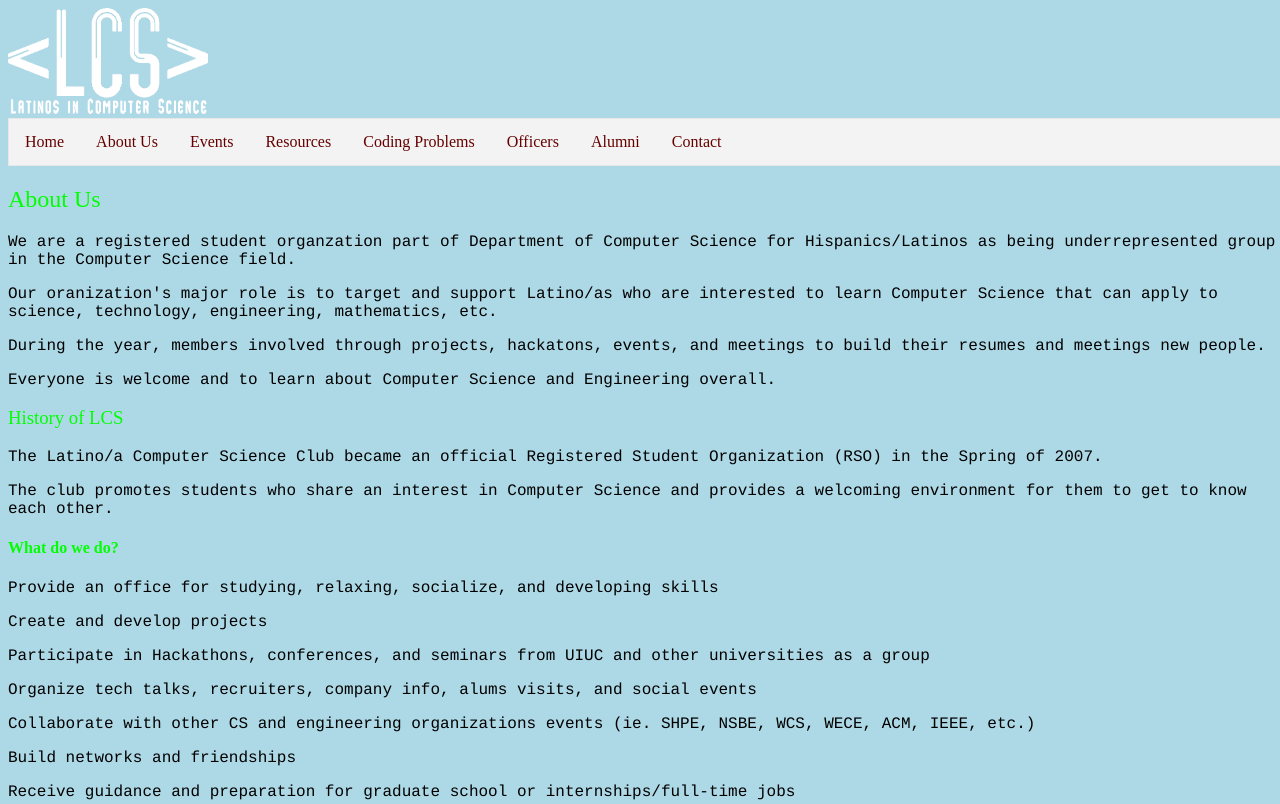
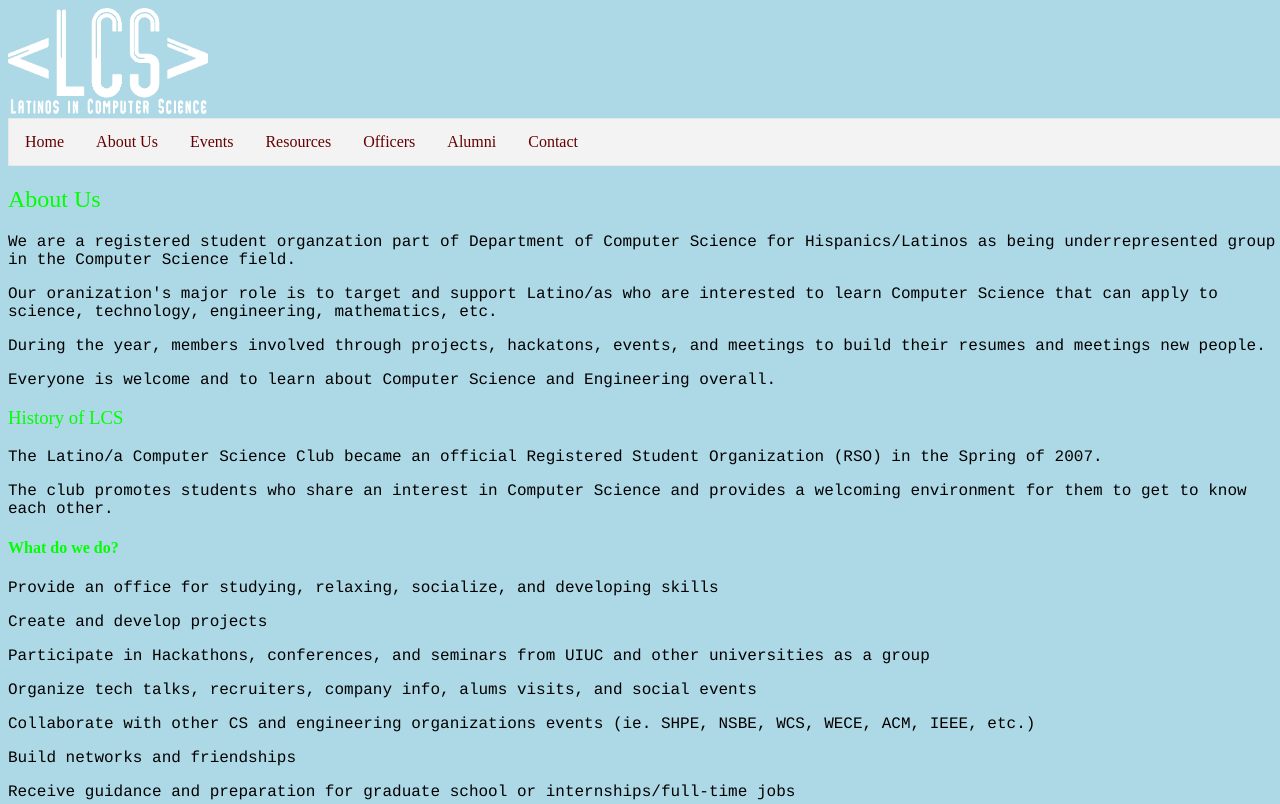
Before and after one commit to EriqLu/LCS-Website, a plain HTML site: page about_us.html in a window 1280 px wide. Shown: the top 804 px of the page. Drawn offline with Linux system fonts and the light colour scheme.

Commit message:
Update about_us.html

```diff
--- a/about_us.html
+++ b/about_us.html
@@ -20,7 +20,6 @@
 			<li><a href="about_us.html">About Us</a></li>
 			<li><a href="events.html">Events</a></li>
 			<li><a href="resources.html">Resources</a></li>
-			<li><a href="coding_problems.html">Coding Problems</a></li>
 			<li><a href="officers.html">Officers</a></li>
 			<li><a href="alumni.html">Alumni</a></li>
 			<li><a href="contact.html">Contact</a></li>
```
